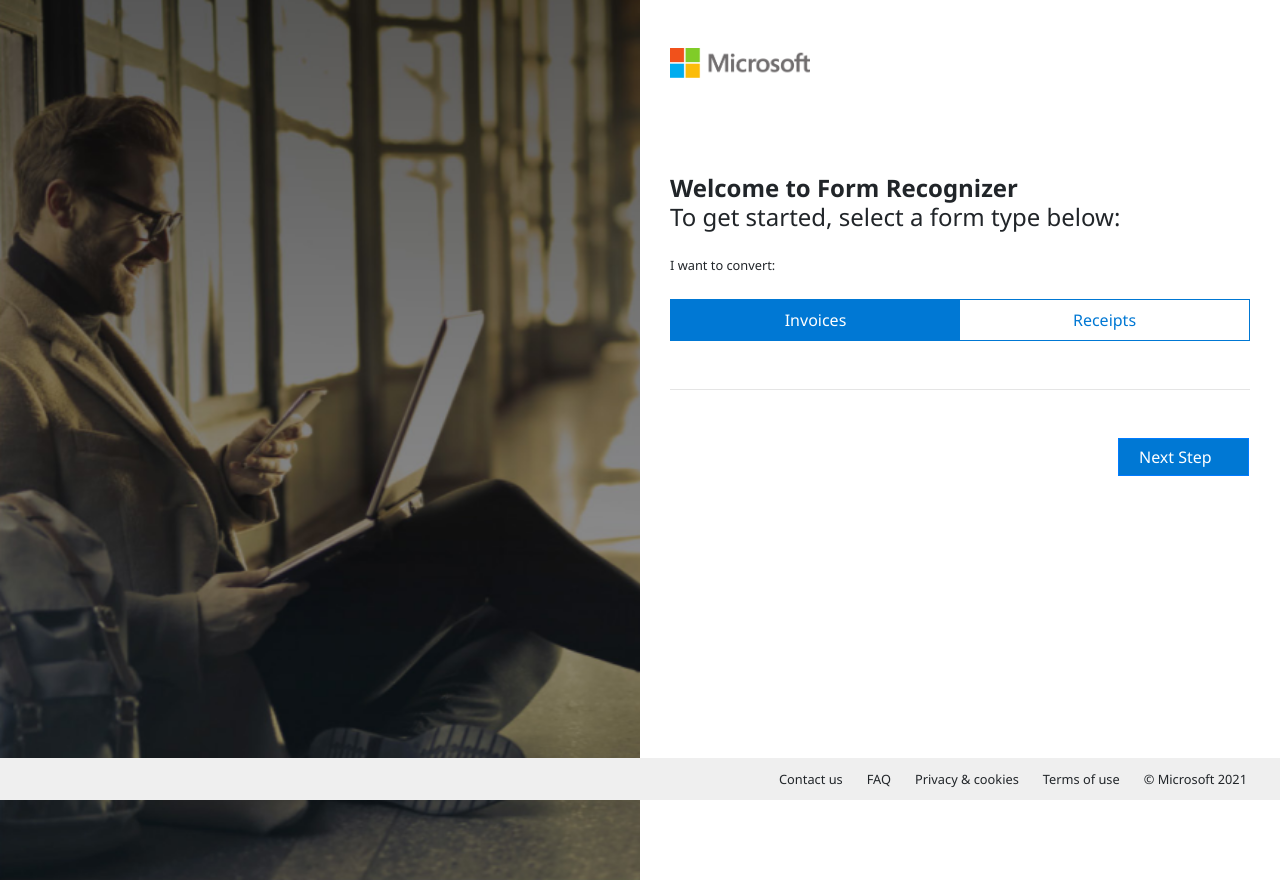
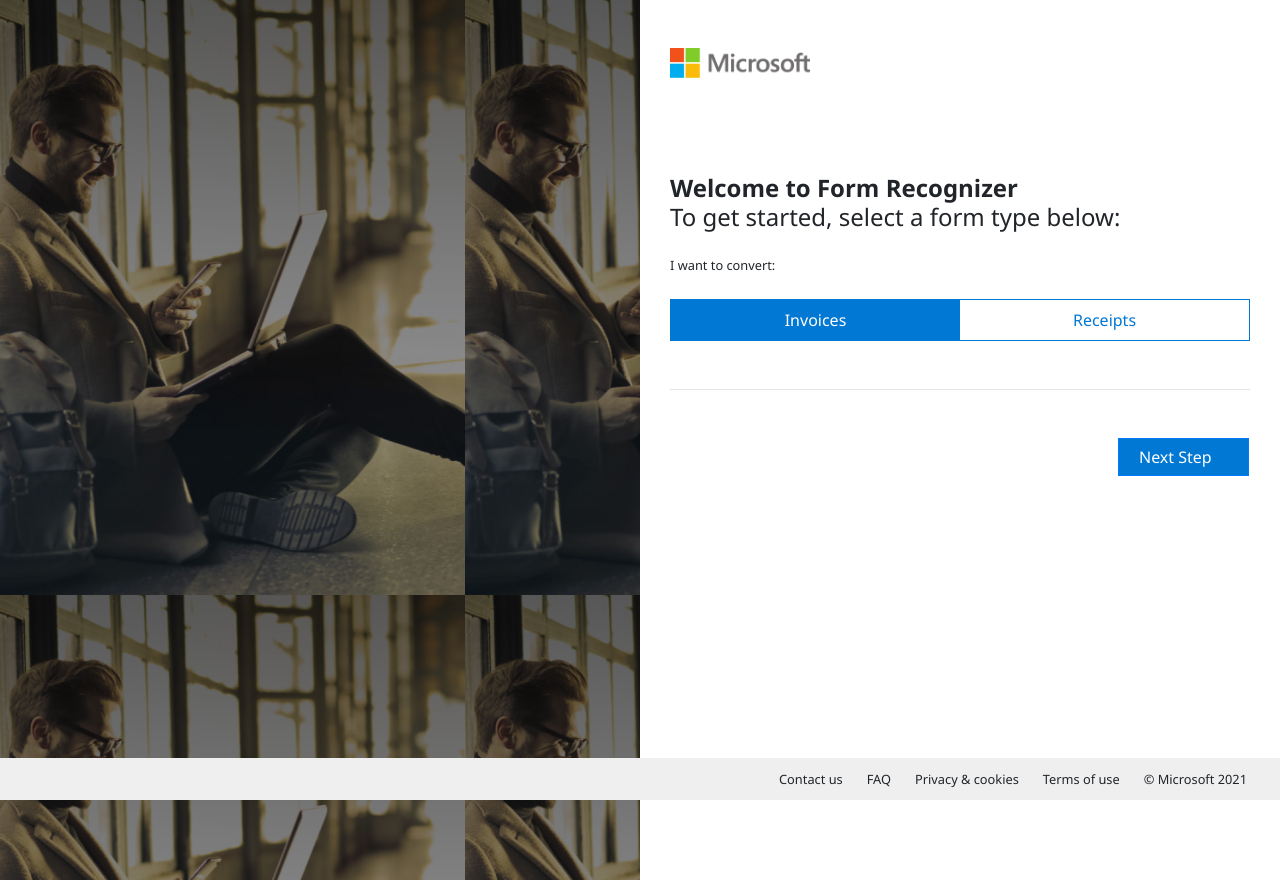
Before and after one commit to MicrosoftDocs/mslearn-intro-to-form-recognizer, a React (Create React App) app in the folder src/ClientApp/: page / in a window 1280 px wide. Built offline with nearby package versions, Linux system fonts and the light colour scheme; some icons are missing; a web font is replaced by a local one.

Commit message:
Frontend: Fileselector rout + page and landing page image in CSS class

```diff
--- a/src/ClientApp/src/App.css
+++ b/src/ClientApp/src/App.css
@@ -113,6 +113,9 @@
 
 .main-bg-div {
   min-height: 880px;
+  background-image: url('./images/dude-with-notebook.png');
+  background-repeat: "no-repeat";
+  background-rize: "cover";
 }
 
 .documentSelector {
--- a/src/ClientApp/src/App.js
+++ b/src/ClientApp/src/App.js
@@ -12,6 +12,7 @@
 import { getDataUrlFromFile, getImageUriFromFileName } from "./utility";
 import Footer from "./components/Footer";
 import LandingPage from "./pages/LandingPage";
+import FileSelector from "./pages/FileSelector";
 
 const App = () => {
   return (
@@ -22,6 +23,10 @@
           <Route path="/" exact>
             <LandingPage />
           </Route>
+
+          <Route path="/fileselector" exact>
+            <FileSelector />
+          </Route>
         </main>
         <Footer />
       </div>
--- /dev/null
+++ b/src/ClientApp/src/pages/FileSelector.jsx
@@ -0,0 +1,14 @@
+import className from "classnames";
+import { useState } from "react";
+import DocumentSelector from "../components/DocumentSelector";
+import { ArrowRightIcon } from "@primer/octicons-react";
+
+const FileSelector = () => {
+  return (
+    <div className="row m-0">
+        I am the file Selector page!
+    </div>
+  );
+};
+
+export default FileSelector;
--- a/src/ClientApp/src/pages/LandingPage.jsx
+++ b/src/ClientApp/src/pages/LandingPage.jsx
@@ -1,19 +1,13 @@
-import className from "classnames";
-import { useState } from "react";
+import { useHistory } from "react-router-dom";
 import DocumentSelector from "../components/DocumentSelector";
 import { ArrowRightIcon } from "@primer/octicons-react";
+import { Link } from "react-router-dom/cjs/react-router-dom.min";
 
 const LandingPage = () => {
+  const history = useHistory();
   return (
     <div className="row m-0">
-      <div
-        className="col-sm main-bg-div"
-        style={{
-          "backgroundImage": "url('/dude-with-notebook.png')",
-          "backgroundRepeat": "no-repeat",
-          "backgroundSize": "cover",
-        }}
-      ></div>
+      <div className="col-sm main-bg-div"></div>
       <div className="col-sm">
         <div className="container">
           {/* logo */}
@@ -52,10 +46,12 @@
           <div className="mt-5">
             <div className="row justify-content-end">
               <div className="mr-3">
-                <button type="button" className="btn btn-primary">
-                  &nbsp; Next Step &nbsp;
-                  <ArrowRightIcon size={16} />
-                </button>
+                <Link to="/fileselector">
+                  <button type="button" className="btn btn-primary">
+                    &nbsp; Next Step &nbsp;
+                    <ArrowRightIcon size={16} />
+                  </button>
+                </Link>
               </div>
             </div>
           </div>
```
Also changed, not shown: src/ClientApp/src/images/dude-with-notebook.png (renamed from src/ClientApp/public/dude-with-notebook.png).
